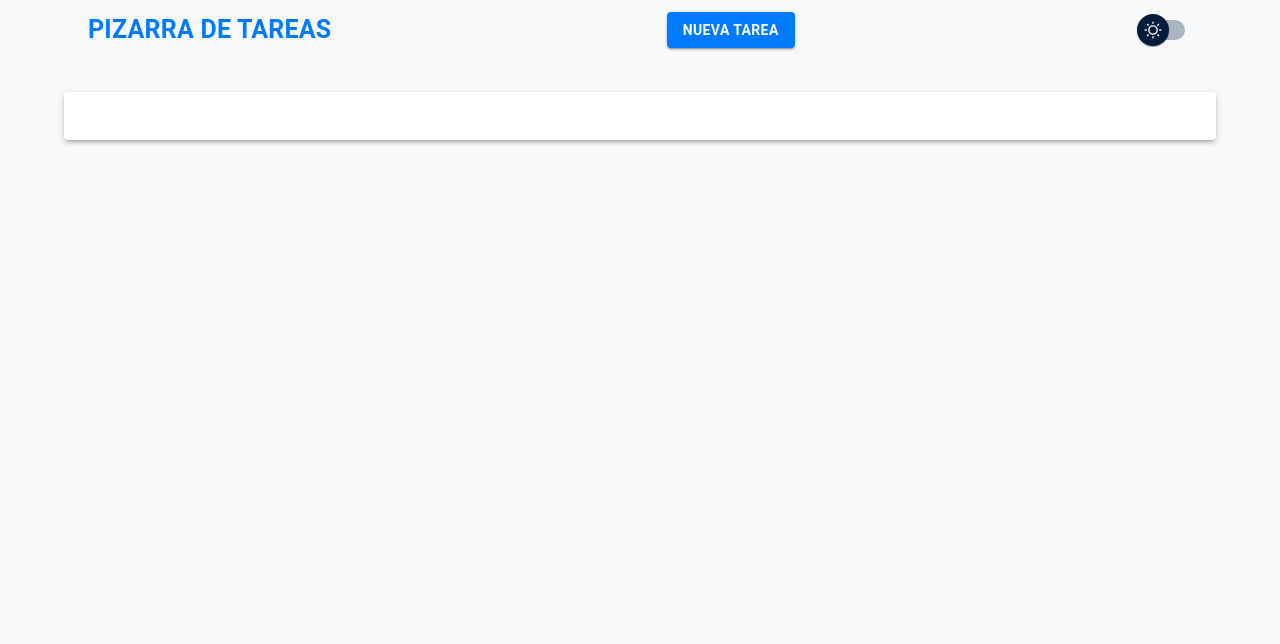
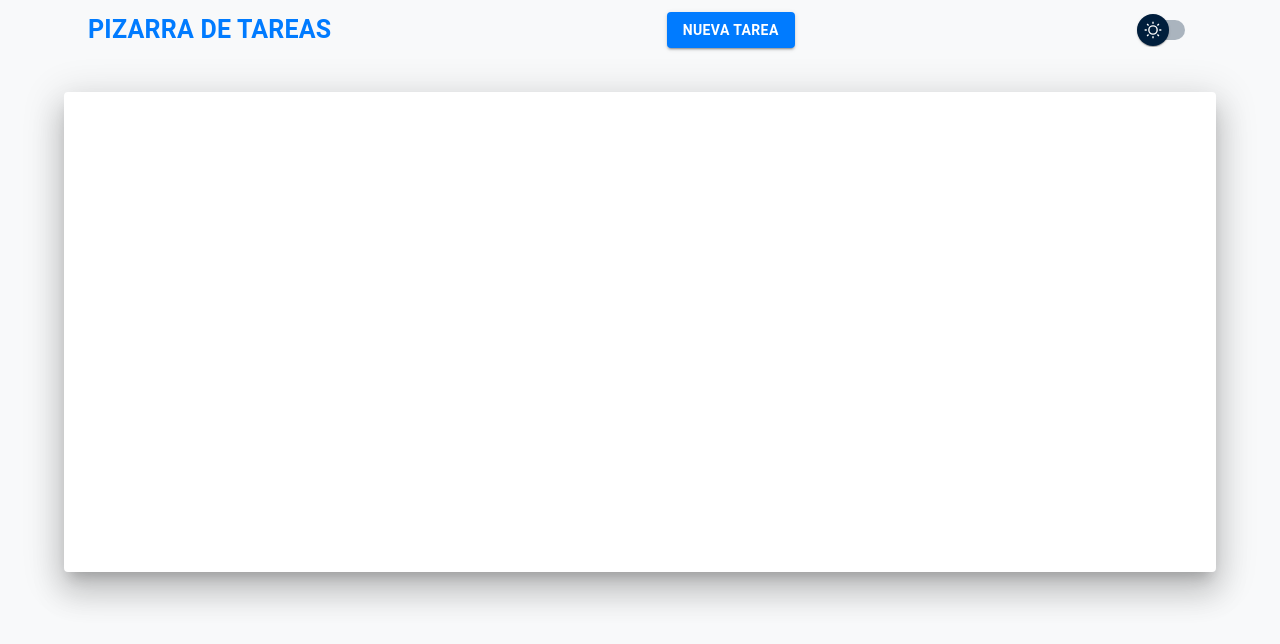
Before and after one commit to gastonMacias/gestor-tareas, a React (Vite) app: page / in a window 1280 px wide. Shown: the top 644 px of the page. Built offline with nearby package versions, Linux system fonts and the light colour scheme; a web font is replaced by a local one.

Commit message:
cambios esteticos para modo light/dark

```diff
--- a/src/components/taskBoard/TaskBoard.jsx
+++ b/src/components/taskBoard/TaskBoard.jsx
@@ -10,7 +10,7 @@ import Pizarra from "../pizarra/Pizarra";
 import { Container, Box, Grid2, Paper } from "@mui/material";
 
 
-const TaskBoard = () => {
+const TaskBoard = ({ toggleTheme }) => {
 
     const [tareas, setTareas] = useState([])
 
@@ -56,25 +56,34 @@ const TaskBoard = () => {
 
     return (
         <>
-
             <Container maxWidth="lg">
-            <BarraNavegacion setOpen={setOpen} />
+                <BarraNavegacion
+                    setOpen={setOpen}
+                    toggleTheme={toggleTheme} />
                 <Box
-                    sx={{
+                    sx={(theme) => ({
                         display: "flex",
                         flexDirection: "column",
                         alignItems: "center",
-                        mt: 4
-                    }}
+                        mt: 4,
+                        [theme.breakpoints.down("sm")]: {
+                            justifyContent: "center"
+                        }
+                    })}
                 >
                     {/* Contenedor con Material UI */}
                     <Paper
-                        elevation={3}
-                        sx={{
+                        elevation={20}
+                        sx={(theme) => ({
                             width: "100%",
+                            minHeight: 480,
                             p: 3,
-                            backgroundColor: (theme) => theme.palette.background.paper
-                        }}
+                            backgroundColor: (theme) => theme.palette.background.paper,
+                            [theme.breakpoints.down("sm")]: {
+                                display: "flex",
+                                justifyContent: "center"
+                            }
+                        })}
                     >
                         <Grid2 container spacing={2}>
                             <Grid2 item="true" xs={12} md={4}>
--- a/src/components/taskCard/TaskCard.jsx
+++ b/src/components/taskCard/TaskCard.jsx
@@ -1,36 +1,40 @@
 // card que sera parte de las columnas al crear una tarea se crea la card en la columna inicio del taskBoard
 
 import { Box, Button, Card, CardContent, Typography, CardActions, Paper } from "@mui/material";
-import "./taskCardStyles.css";
 
 const TaskCard = ({ title, description, eliminarTarea, id, editarTarea }) => {
     return (
 
-        <Card sx={{
+        <Card sx={(theme) => ({
             maxWidth: 345,
             textAlign: "center",
             width: 230,
-            backgroundColor: "#1E293B",
-            color: "#E5E7EB",
+            backgroundColor: theme.palette.background.default,
             borderRadius: "12px",
             boxShadow: "0px 4px 10px rgba(0, 0, 0, 0.3)"
-        }}>
+        })}>
             <CardContent>
-                <Box sx={{
-                    backgroundColor: "#FACC15",
+                <Box sx={(theme) => ({
+                    backgroundColor: theme.palette.background.paper,
                     borderRadius: "6px",
                     padding: "6px",
-                    marginBottom: "8px"
-                }}>
+                    marginBottom: "8px",
+                    color: theme.palette.mode.main,
+                })}>
                     <Typography
                         gutterBottom
                         variant="h6"
-                        sx={{ color: "#1E293B", fontWeight: "bold" }}
+                        sx={(theme) => ({
+                            color: theme.palette.primary.main,
+                            fontWeight: "bold"
+                        })}
                     >
                         {title}
                     </Typography>
                 </Box>
-                <Typography variant="body2" sx={{ color: "#E5E7EB" }}>
+                <Typography variant="body2" sx={(theme) => ({
+                    color: theme.palette.text.primary
+                })}>
                     {description}
                 </Typography>
             </CardContent>
```
